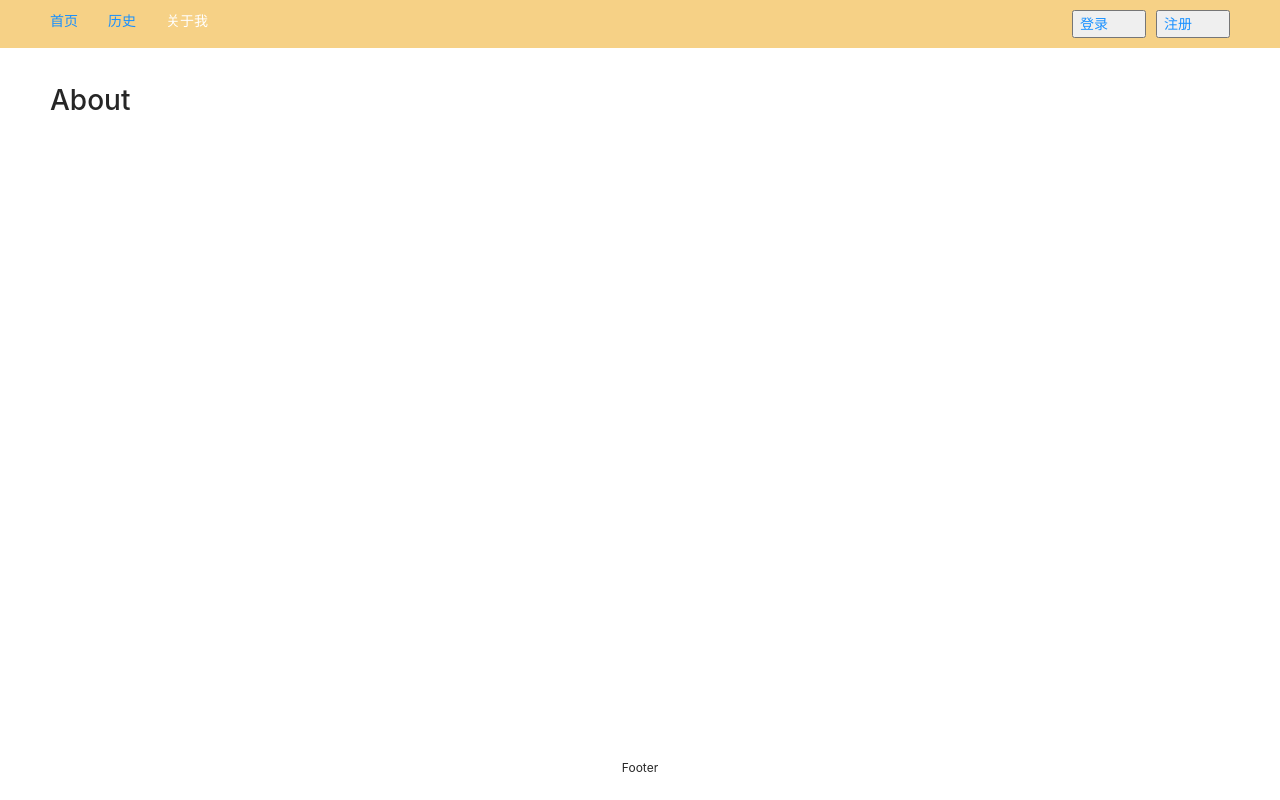
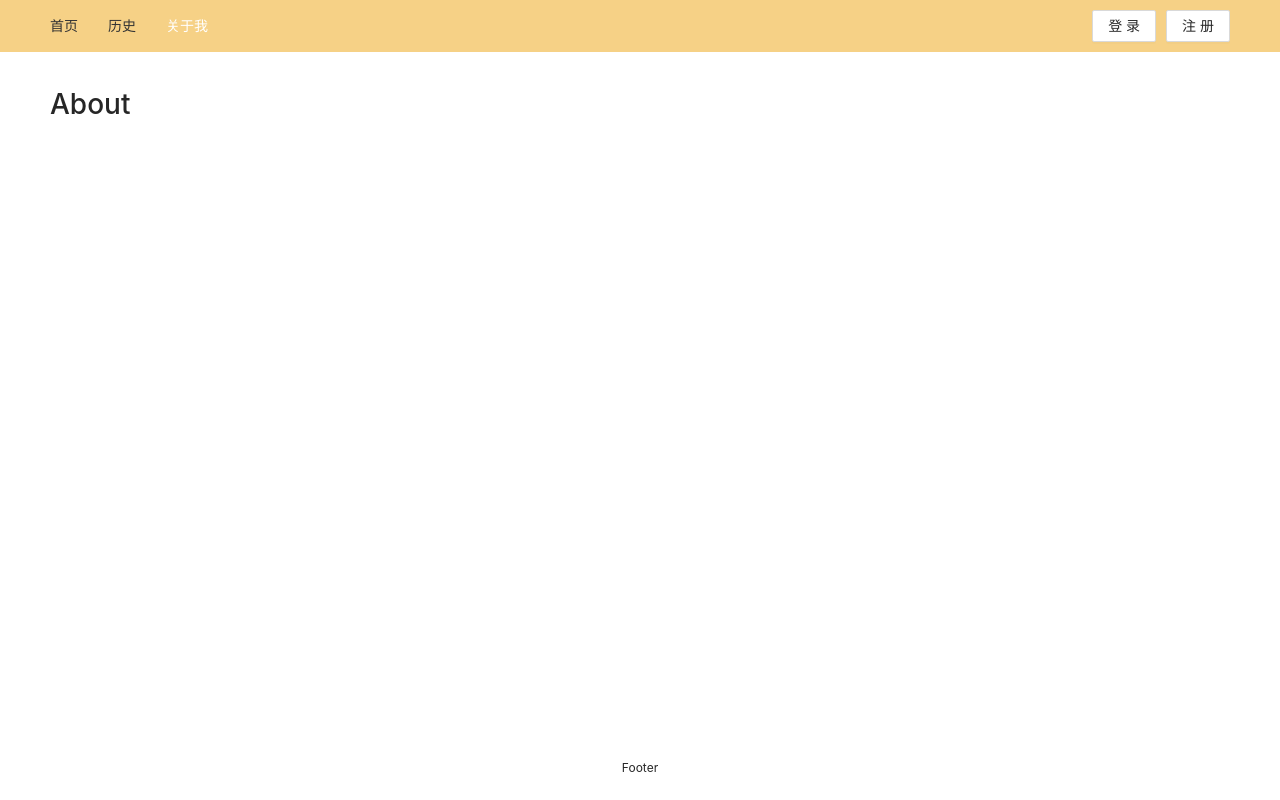
Before and after one commit to Aurora-lingd/react-epic, a React app: page /about in a window 1280 px wide. Built offline with nearby package versions, Linux system fonts and the light colour scheme.

Commit message:
添加 注册、注销、登录 按钮

```diff
--- a/src/components/Header.js
+++ b/src/components/Header.js
@@ -1,42 +1,51 @@
-import React from 'react'
+import React, {useState} from 'react'
 //import LogoUrl from './logo.svg'
-import { NavLink } from 'react-router-dom'
+import {NavLink} from 'react-router-dom'
 import styled from 'styled-components'
+import {Button} from "antd";
+
 function ComponentHeader() {
+  const [isLogin, setIsLogin] = useState(false)
   return (
     <Header>
       <nav>
-                <StyledLink to='/' activeClassName='active' exact >首页</StyledLink>
+        <StyledLink to='/' activeClassName='active' exact>首页</StyledLink>
         <StyledLink to='/hiStory' activeClassName='active'>历史</StyledLink>
         <StyledLink to='/about' activeClassName='active'>关于我</StyledLink>
       </nav>
       <Login>
-                <Button>
-                    <StyledLink to='/login'>登录</StyledLink>
-                </Button>
-                <Button>
-                    <StyledLink to='/register'>注册</StyledLink>
-                </Button>
+        {
+          isLogin ?
+            <>
+              Jack <StyledButton onClick={()=>setIsLogin(false)} >注销</StyledButton>
+            </> :
+            <>
+              <StyledButton onClick={()=>setIsLogin(true)}>登录</StyledButton>
+              <StyledButton>注册</StyledButton>
+            </>
+        }
       </Login>
     </Header>
   )
 }
+
 export default ComponentHeader
+const StyledButton = styled(Button)`
+  margin-left:10px;
+`
 const Login = styled.div`
     margin-left:auto;
-`
-const Button = styled.button`
-    margin-left:10px;
 `
 const Header = styled.header`
     padding:10px 50px;
     display:flex;
-    align-item:center;
+    align-items: center;
     background-color:#f6d186;
     color:#fff;
 `;
 const StyledLink = styled(NavLink)`
     margin-right:30px;
+    color:#333;
     &.active{
        color:#fff;
     }
```
Lines whose indentation alone changed are shown as unchanged.
